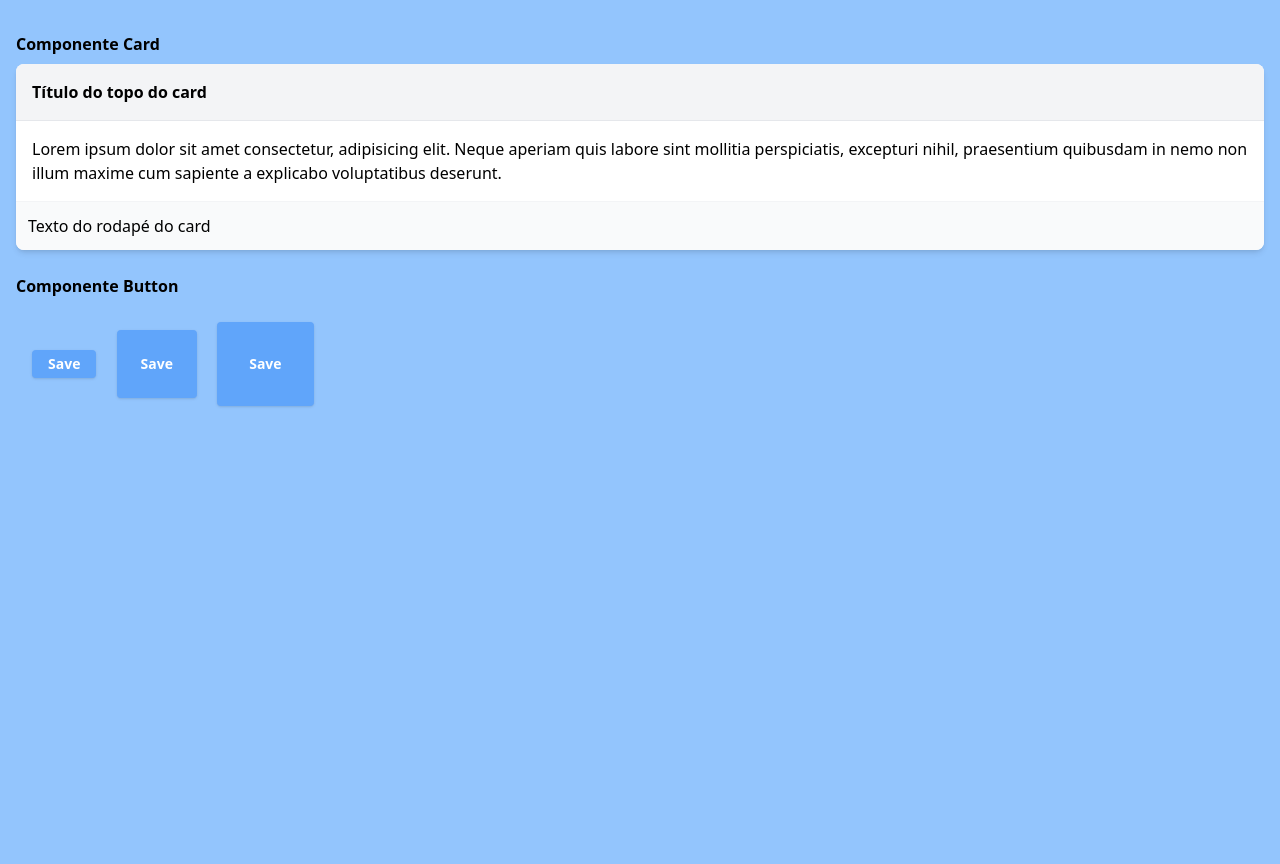
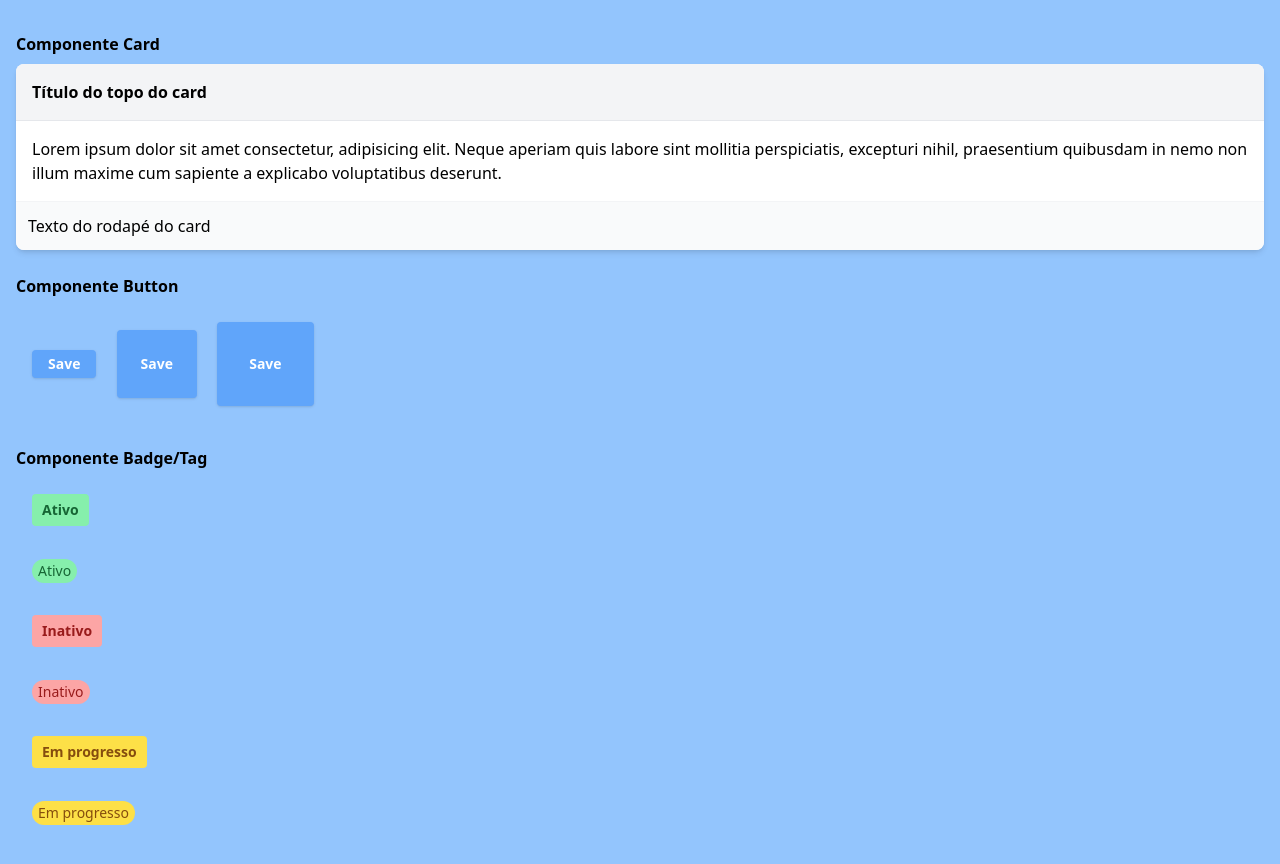
Before and after one commit to Pormiiles/TailwindCSS, a plain HTML site: page ex011/index.html in a window 1280 px wide. Before the commit the page ends 800 px from the top, so only its background shows below. Drawn offline with nearby package versions, Linux system fonts and the light colour scheme.

Commit message:
ex11 - Componente Badge/Tag

```diff
--- a/ex011/index.html
+++ b/ex011/index.html
@@ -36,6 +36,28 @@
                 Save
             </button>
         </div>
+
+        <h6 class="font-bold mt-6 mb-2 dark:text-white">Componente Badge/Tag</h6>
+        <div class="container mx-auto p-4 gap-x-20 space-x-4">
+            <div class="inline-flex item-center text-sm bg-green-300 px-2.5 py-1.5 rounded text-green-800 font-bold">Ativo</div>
+        </div>
+        <div class="container mx-auto p-4 gap-x-20 space-x-4">
+            <div class="inline-flex item-center text-sm bg-green-300 px-1.5 py-0.5 rounded-full text-green-800">Ativo</div>
+        </div>
+
+        <div class="container mx-auto p-4 gap-x-20 space-x-4">
+            <div class="inline-flex item-center text-sm bg-red-300 px-2.5 py-1.5 rounded text-red-800 font-bold">Inativo</div>
+        </div>
+        <div class="container mx-auto p-4 gap-x-20 space-x-4">
+            <div class="inline-flex item-center text-sm bg-red-300 px-1.5 py-0.5 rounded-full text-red-800">Inativo</div>
+        </div>
+
+        <div class="container mx-auto p-4 gap-x-20 space-x-4">
+            <div class="inline-flex item-center text-sm bg-yellow-300 px-2.5 py-1.5 rounded text-yellow-800 font-bold">Em progresso</div>
+        </div>
+        <div class="container mx-auto p-4 gap-x-20 space-x-4">
+            <div class="inline-flex item-center text-sm bg-yellow-300 px-1.5 py-0.5 rounded-full text-yellow-800">Em progresso</div>
+        </div>
     </div>
 </body>
 </html>
```
